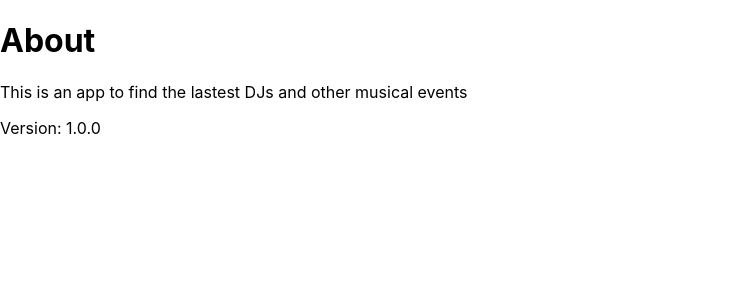
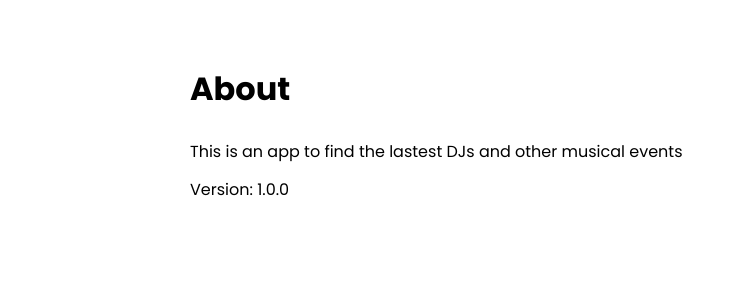
Before and after one commit to DennisM83/dj-events-2-frontend, a Next.js app: page /about in a window 1280 px wide. Shown: the top 300 px of the page, without its empty margins (0-745 px from the left). Built offline with nearby package versions, Linux system fonts and the light colour scheme.

Commit message:
added Head component

```diff
--- /dev/null
+++ b/components/Layout.js
@@ -0,0 +1,20 @@
+import Head from "next/head";
+import styles from '../styles/Layout.module.css'
+export default function Layout({ title, keywords, description, children }) {
+  return (
+    <div>
+      <Head>
+        <title>{title}</title>
+        <meta name="description" content={description} />
+        <meta name="keywords" content={keywords} />
+      </Head>
+      <div className={styles.container}>{children}</div>
+    </div>
+  );
+}
+
+Layout.defaultProps = {
+  title: "DJ Events | Find the hottest parties",
+  description: "Find the latest DJ and other musical events",
+  keywords: "music, dj, edm, events",
+};
--- a/pages/about.js
+++ b/pages/about.js
@@ -1,9 +1,11 @@
+import Layout from "../components/Layout";
+
 export default function AboutPage() {
   return (
-    <div>
+    <Layout title='About DJ Events'>
       <h1>About</h1>
       <p>This is an app to find the lastest DJs and other musical events</p>
       <p>Version: 1.0.0</p>
-    </div>
+    </Layout>
   );
 }
--- a/pages/events/[slug].js
+++ b/pages/events/[slug].js
@@ -1,7 +1,8 @@
+import Layout from '../../components/Layout';
 export default function EventPage() {
     return (
-        <div>
+        <Layout>
             <h1>My Event</h1>
-        </div>
+        </Layout>
     )
 }
--- a/pages/events/add.js
+++ b/pages/events/add.js
@@ -1,7 +1,8 @@
+import Layout from '../../components/Layout';
 export default function AddEventPage() {
     return (
-        <div>
+        <Layout title='Add new event'>
             <h1>Add Event</h1>
-        </div>
+        </Layout>
     )
 }
--- a/pages/events/index.js
+++ b/pages/events/index.js
@@ -1,7 +1,8 @@
+import Layout from '../../components/Layout';
 export default function EventsPage() {
     return (
-        <div>
+        <Layout>
             <h1>My Events</h1>
-        </div>
+        </Layout>
     )
 }
--- a/pages/index.js
+++ b/pages/index.js
@@ -1,8 +1,9 @@
+import Layout from '../components/Layout'
 
 export default function HomePage() {
   return (
-    <div>
+    <Layout>
       <h1>Home</h1>
-    </div>
+    </Layout>
   )
 }
--- /dev/null
+++ b/styles/Layout.module.css
@@ -0,0 +1,5 @@
+.container {
+    margin: 60px auto;
+    max-width: 960px;
+    padding: 0 30px;
+}
--- a/styles/globals.css
+++ b/styles/globals.css
@@ -1,16 +1,66 @@
+@import url('https://fonts.googleapis.com/css2?family=Poppins:wght@300;400;500;600;700&display=swap');
+
+* {
+  box-sizing: border-box;
+  margin: 0;
+  padding: 0;
+}
+
 html,
 body {
-  padding: 0;
-  margin: 0;
-  font-family: -apple-system, BlinkMacSystemFont, Segoe UI, Roboto, Oxygen,
-    Ubuntu, Cantarell, Fira Sans, Droid Sans, Helvetica Neue, sans-serif;
+  font-family: 'Poppins', sans-serif;
+  line-height: 1.8;
 }
 
 a {
-  color: inherit;
   text-decoration: none;
+  color: steelblue;
 }
 
-* {
-  box-sizing: border-box;
+p {
+  margin: 10px 0;
 }
+
+h1 {
+  margin-bottom: 20px;
+}
+
+.btn {
+  display: inline-block;
+  background: red;
+  color: #fff;
+  padding: 10px 20px;
+  cursor: pointer;
+  border: 0;
+  border-radius: 5px;
+}
+
+.btn:hover {
+  opacity: 0.9;
+}
+
+.btn-secondary {
+  font: inherit;
+  font-size: 13px;
+  background: #000;
+  color: #fff !important;
+  border: 0;
+  border-radius: 5px;
+  padding: 5px 15px;
+  margin: 0 20px;
+  cursor: pointer;
+}
+
+.btn-secondary:hover {
+  opacity: 0.8;
+}
+
+.btn-icon {
+  display: flex;
+  align-items: center;
+  justify-content: center;
+}
+
+.btn-icon svg {
+  margin-right: 5px;
+}
```
